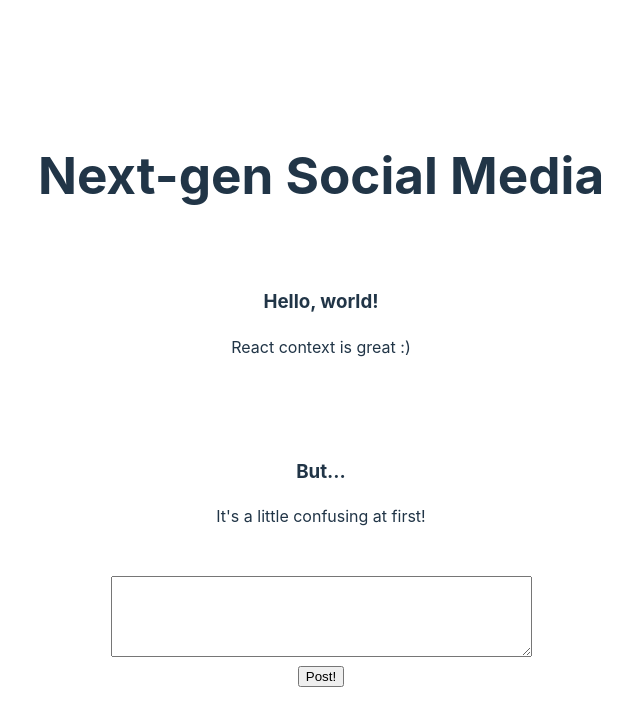
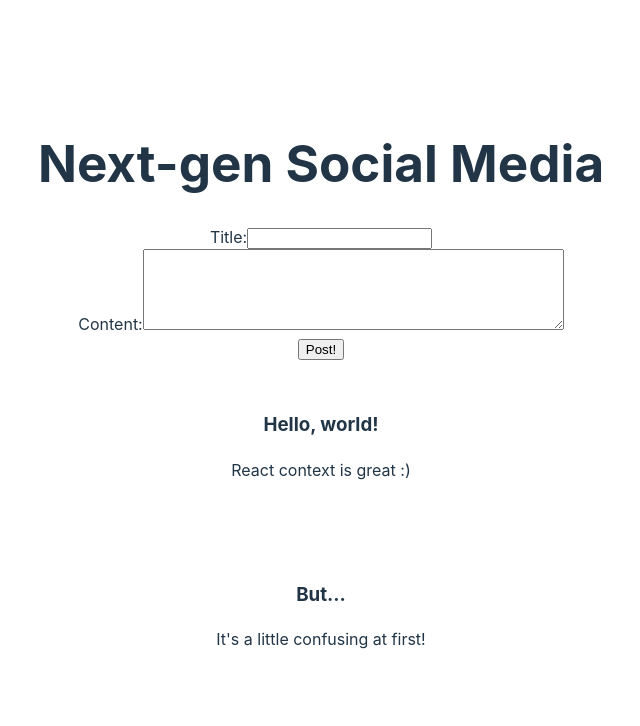
Before and after one commit to ssuihko/react-context-api-simple-example, a React (Vite) app: page / in a window 1280 px wide. Shown: the top 726 px of the page, without its empty margins (319-959 px from the left). Built offline with nearby package versions, Linux system fonts and the light colour scheme.

Commit message:
Can make new post with CreatePost

```diff
--- a/src/App.jsx
+++ b/src/App.jsx
@@ -13,10 +13,10 @@ function App() {
     ])
 
     return (
-        <MyContext.Provider value={ { appName: 'Next-gen Social Media', posts: posts } }>
+        <MyContext.Provider value={ { appName: 'Next-gen Social Media', posts: posts, setPosts: setPosts } }>
             <Header />
+            <CreatePost />
             <Posts />
-            <CreatePost />
         </MyContext.Provider>
     )
 }
--- a/src/components/CreatePost.jsx
+++ b/src/components/CreatePost.jsx
@@ -1,19 +1,39 @@
-import { useState } from 'react';
+import { useContext, useState } from "react";
+import { MyContext } from "../App.jsx";
+
+const INITIAL_POST = {
+  title: '',
+  content: '',
+}
 
 export default function CreatePost() {
-    const [text, setText] = useState()
+    const [post, setPost] = useState(INITIAL_POST)
+    const context = useContext(MyContext)
 
     const handleChange = (e) => {
-        setText(e.target.value)
+        setPost({
+          ...post,
+          [e.target.name]: e.target.value,
+        })
     }
 
     const handleSubmit = (e) => {
         e.preventDefault()
+        context.setPosts([...context.posts, post])
+        setPost(INITIAL_POST)
     }
 
     return (
         <form onSubmit={handleSubmit}>
-            <textarea onChange={handleChange} value={text} cols={50} rows={5}></textarea>
+            <label>
+              Title:
+              <input type="text" name="title" onChange={handleChange} value={post.title}></input>
+            </label>
+            <br/>
+            <label>
+              Content:
+              <textarea name="content" onChange={handleChange} value={post.content} cols={50} rows={5}></textarea>
+            </label>
             <br/>
             <input type="submit" value="Post!"></input>
         </form>
```
